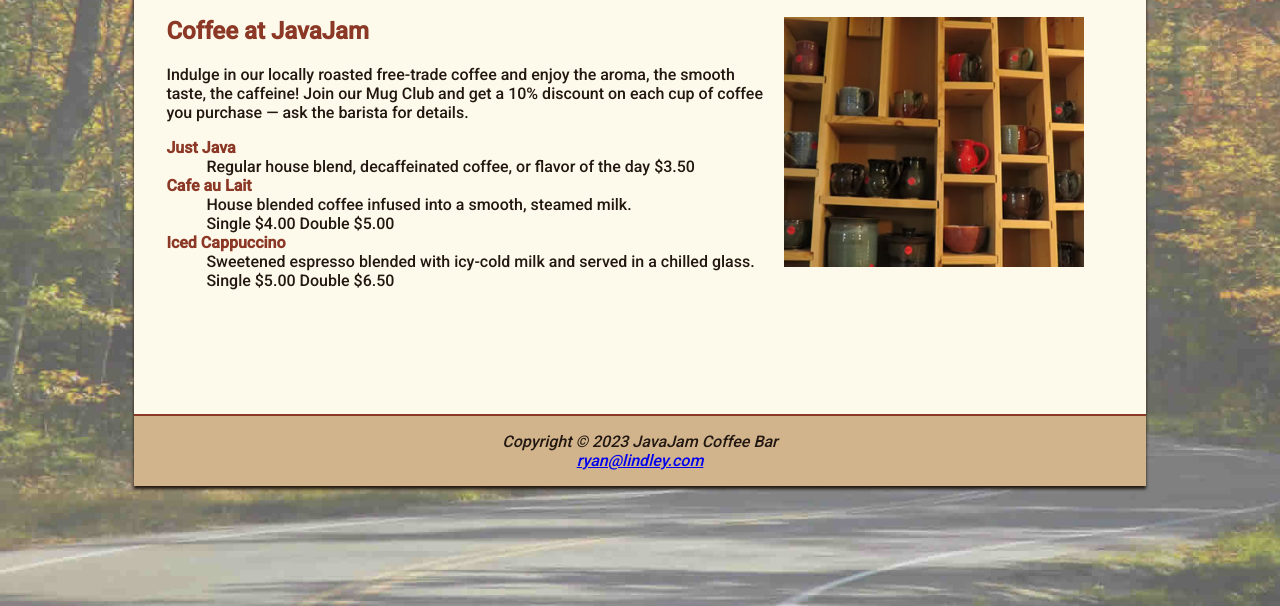
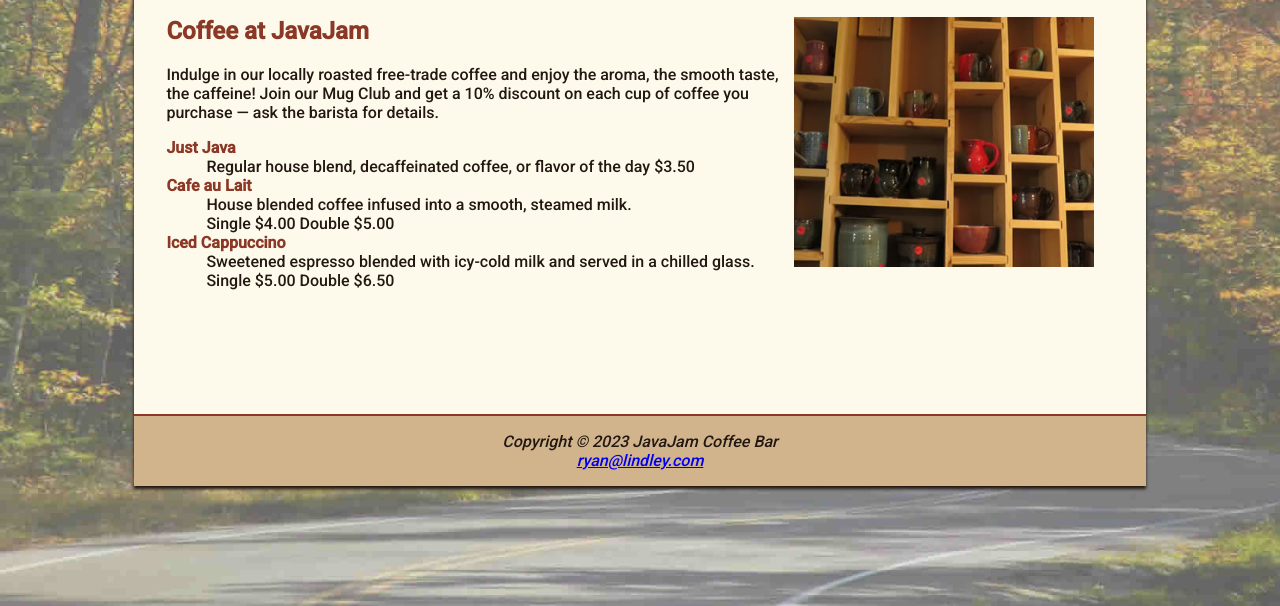
Before and after one commit to ryanlindley11/ryanlindley11.github.io, a plain HTML site: page javajam/menu.html in a window 1280 px wide. Shown: the part 194-800 px from the top of the page. Drawn offline with Linux system fonts and the light colour scheme.

Commit message:
changes requested in assignment for img style

```diff
--- a/javajam/javajam.css
+++ b/javajam/javajam.css
@@ -33,8 +33,9 @@ img {
     border-style: none;
     max-width: 100%;
     height: auto;
-    padding-left: 10px;
-    padding-right: 10px;
+    border-style: none;
+    max-width: 100%;
+    height: auto;
 }
 
 header {
```
